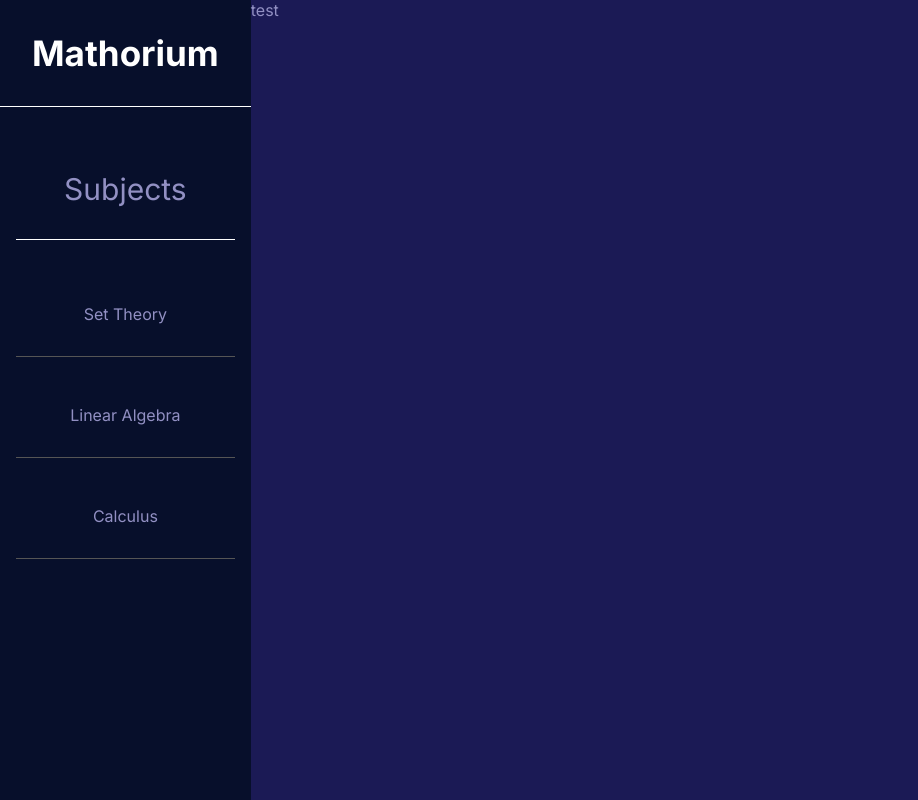
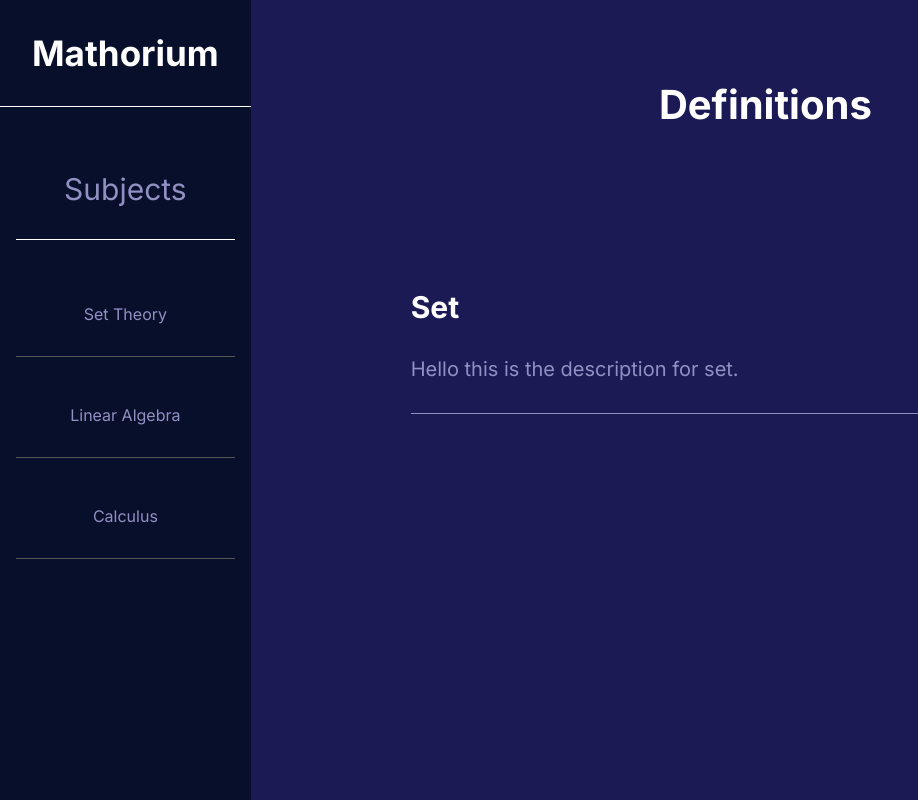
Before and after one commit to ottav14/mathorium, a Next.js app: page /set-theory/definitions in a window 1280 px wide. Shown: the whole page, without its empty margins (0-918 px from the left). Built offline with nearby package versions, Linux system fonts and the light colour scheme.

Commit message:
Began developing definitions page.

```diff
--- /dev/null
+++ b/app/components/Definition/Definition.module.css
@@ -0,0 +1,16 @@
+.definition {
+	border-bottom: 1px solid rgb(var(--light-grey-rgb));
+}
+
+.term {
+	color: #fff;
+	font-size: 30px;
+	font-weight: bold;
+}
+
+.description {
+	color: rgb(var(--light-grey-rgb));
+	font-size: 20px;
+	padding-top: 2rem;
+	padding-bottom: 2rem;
+}
--- /dev/null
+++ b/app/components/Definition/Definition.tsx
@@ -0,0 +1,14 @@
+import styles from "./Definition.module.css";
+
+export default function Definition({ term, children}) {
+	return (
+		<div className={styles.definition}>
+			<div className={styles.term}>
+				{term}
+			</div >
+			<div className={styles.description}>
+				{children}
+			</div >
+		</div>
+	);
+}
--- a/app/components/Sidebar/Sidebar.tsx
+++ b/app/components/Sidebar/Sidebar.tsx
@@ -1,9 +1,10 @@
 import styles from "./Sidebar.module.css";
+import Link from "next/link";
 
 function SidebarItem({ text, link }) {
 	return (
 		<div className={styles.sidebarItem}>
-			<a href={link}>{text}</a>
+			<Link href={link}>{text}</Link>
 		</div>
 	);
 }
@@ -17,9 +18,9 @@ export default function Sidebar() {
 			<div className={styles.sidebarTitle}>
 				Subjects
 			</div>
-			<SidebarItem text="Set Theory" link="set-theory" />
-			<SidebarItem text="Linear Algebra" />
-			<SidebarItem text="Calculus" />
+			<SidebarItem text="Set Theory" link="/set-theory" />
+			<SidebarItem text="Linear Algebra" link="/linear-algebra" />
+			<SidebarItem text="Calculus" link="/calculus" />
 		</div>
 	);
 }
--- /dev/null
+++ b/app/set-theory/definitions/page.module.css
@@ -0,0 +1,19 @@
+.notesBody {
+	display: flex;
+	flex-direction: column;
+}
+
+.notesTitle {
+	display: flex;
+	justify-content: center;
+	color: #fff;
+	font-size: 40px;
+	font-weight: bold;
+	padding: 5rem;
+}
+
+.notesContent {
+	padding-top: 5rem;
+	padding-left: 10rem;
+	padding-right: 10rem;
+}
--- a/app/set-theory/definitions/page.tsx
+++ b/app/set-theory/definitions/page.tsx
@@ -1,9 +1,17 @@
-
+import styles from "./page.module.css";
+import Definition from "../../components/Definition/Definition.tsx";
 
 export default function Definitions() {
 	return (
-		<div>
-			test
+		<div className={styles.notesBody}>
+			<div className={styles.notesTitle}>
+				Definitions
+			</div>
+			<div className={styles.notesContent}>
+				<Definition term="Set">
+					Hello this is the description for set.
+				</Definition>
+			</div>
 		</div>
 	);
 }
```
